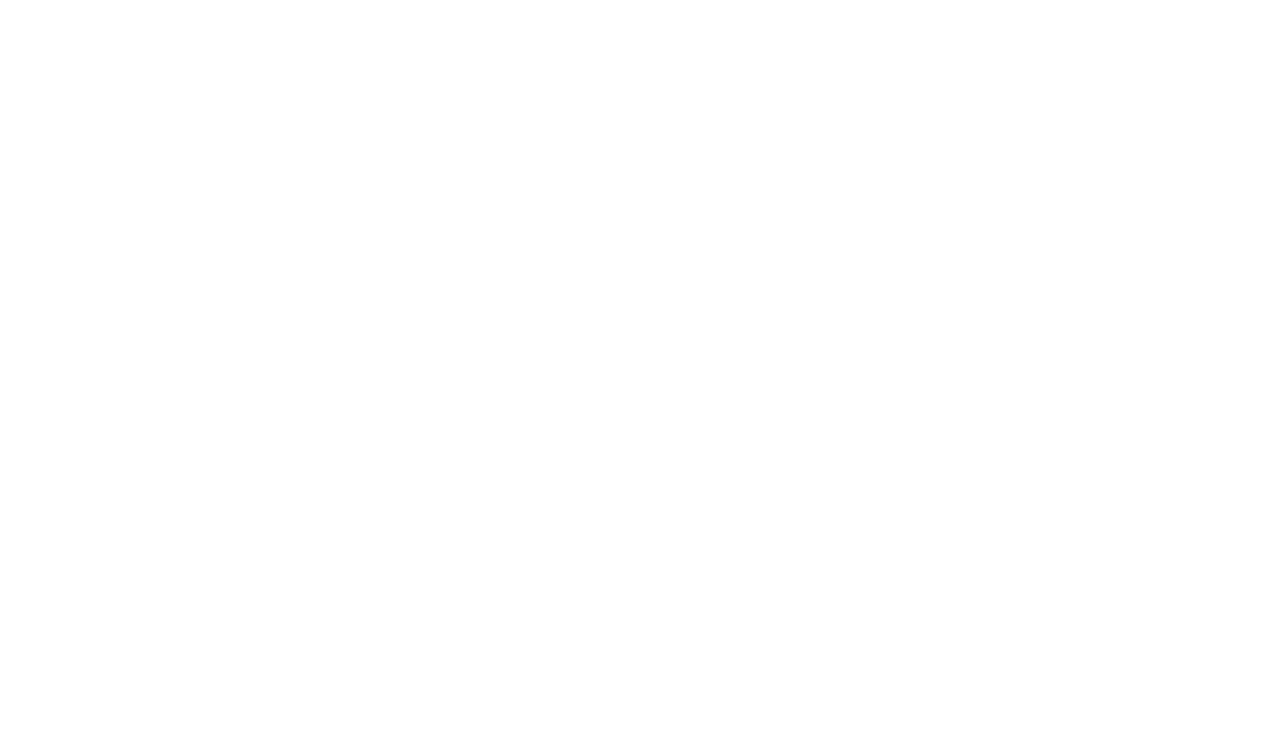
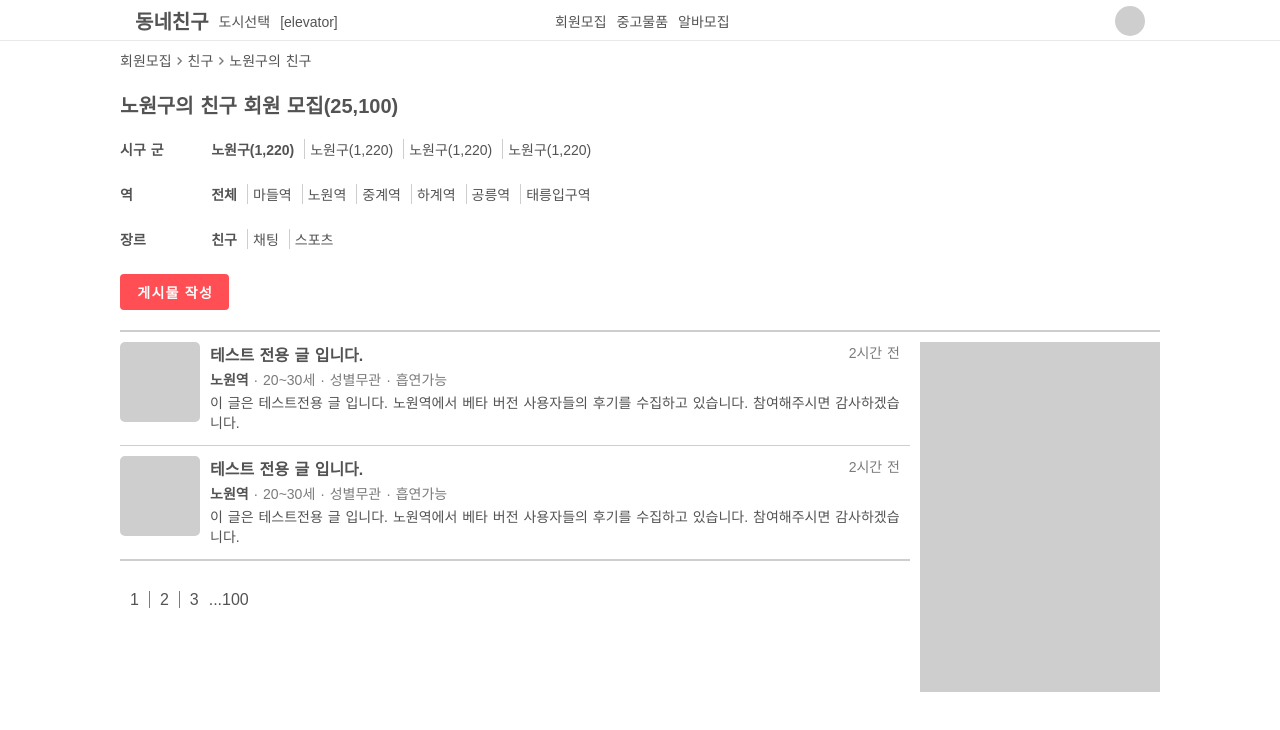
Before and after one commit to demain18/wehobby-client, a Nuxt app: page /board in a window 1280 px wide. Before the commit this address had no page. Shown: the top 730 px of the page. Built offline with nearby package versions, Linux system fonts and the light colour scheme.

Commit message:
commit
index, board 싱크작업 및 보수

```diff
--- a/assets/css/board.css
+++ b/assets/css/board.css
@@ -1,6 +1,7 @@
 #wrap {
 /*    border: 1px solid gray;*/
-    margin-top: 0px;
+    margin-top: 40px!important; /* Header Height */
+    padding-top: 10px!important; /* Wrap Breadcrumbs Distance */
 }
 
 
@@ -20,14 +21,19 @@
     cursor: pointer;
 }
 
+#wrap .sel-filter .bread-crumb .v-icon {
+    position: relative;
+    top: -1px;
+}
+
 #wrap .sel-filter h2 {
-    margin: 10px 0px 30px 0px;
+    margin: 20px 0px 20px 0px;
 }
 
 #wrap .sel-filter .filter {
     display: flex;
     font-size: 14px;
-    margin-bottom: 30px;
+    margin-bottom: 15px;
 }
 
 #wrap .sel-filter .filter div {
@@ -82,8 +88,17 @@
 }
 
 #wrap .wrap-split .sel-snb {
-    flex-basis: 240px;
+    /* flex-basis: 310px; */
+    min-width: 240px;
     min-height: 350px;
     background-color: #cecece;
     margin-top: 10px;
 }
+
+
+/* SNB */
+
+#wrap .snb {
+    min-width: 240px;
+    margin-top: 10px;
+}
--- a/assets/css/common.scss
+++ b/assets/css/common.scss
@@ -1,6 +1,7 @@
 $border: #cecece;
 $main: #ff4e54;
-$def: #616161;
+$main2: #ff7b7f;
+$def: #535353; // 밝기 좀 내렸음
 $gray2: #7b7b7b;
 
 @font-face {
@@ -12,7 +13,7 @@
   margin: 0%;
   //    color: #272727;
   color: $def;
-    font-family: notoKr, sans-serif!important;
+  font-family: notoKr, sans-serif !important;
   font-size: 16px;
 }
 
@@ -51,14 +52,14 @@
 /* Nuxt Componetns */
 
 a {
-    color: $def!important;
+  color: $def !important;
   text-decoration: none;
   transition: 0.1s;
-    padding: 0px!important;
+  padding: 0px !important;
 }
 
 a:hover {
-    color: #cecece!important;
+  color: #cecece !important;
 }
 
 input.input-text {
@@ -67,6 +68,12 @@
   border-radius: 3px;
   border: 1px solid $border;
   padding-left: 10px;
+}
+
+button.btn-main-color {
+  background-color: $main !important;
+  color: #ffffff !important;
+  font-weight: bold !important;
 }
 
 
@@ -78,9 +85,7 @@
   min-height: 500px;
   margin: 0 auto;
   position: relative;
-//    top: 50px;
   padding-bottom: 300px;
-//    border: 1px solid #ffffff;
 }
 
 
@@ -328,7 +333,7 @@
   padding: 0px 10px;
   //    line-height: 50px;
   //    text-align: center;
-    height:17px;
+  height: 17px;
   border-right: 1px solid $gray2;
   cursor: pointer;
 }
@@ -337,6 +342,55 @@
   border-right: 0px;
 }
 
-.paging-wrap .exten {
+.paging-wrap .exten {}
 
+
+/* Liners */
+#wrap .list-header {
+  /*    display: flex;*/
+  /*    flex-direction: row;*/
+  /*    padding: 0px 10px;*/
+  /*    margin-bottom: 8px;*/
 }
+
+#wrap .list-header-line {
+  border-bottom: 2px solid #cecece;
+  padding-bottom: 8px;
+  margin-bottom: 10px;
+}
+
+#wrap .list-header .title {
+  /*    float: right;*/
+  font-size: 20px;
+  font-weight: bold;
+}
+
+#wrap .list-header .btn-more {
+  float: right;
+  position: relative;
+  top: 2px;
+  /*    line-height: 30px;*/
+}
+
+
+/* SNB */
+
+#wrap .snb {
+  min-width: 240px;
+  height: 370px;
+  margin-left: 18px;
+}
+
+#wrap .snb .ad {
+  width: 100%;
+  height: 370px;
+  /*    border: 1px solid #cecece;*/
+  background-image: url("~assets/img/unnamed.png");
+  background-size: contain;
+  background-position: center;
+  /*    text-align: center;*/
+  border: 1px solid #cecece;
+  border-radius: 3px;
+  /*    border: 3px solid blue;*/
+  margin-bottom: 50px;
+}
--- a/assets/css/mobile/index.css
+++ b/assets/css/mobile/index.css
@@ -22,6 +22,7 @@
 @media (max-width: 575px) {
 
     /* Banner */
+
     #banner .wrap .form {
         display: flex;
         flex-wrap: wrap;
@@ -29,14 +30,21 @@
     }
 
     #banner .wrap .form h1 {
+        width: 100%;
         margin-right: 0px;
-        width: 100%;
+        margin-bottom: 15px;
+        font-size: 30px;
         text-align: center;
     }
 
-    #banner .wrap .form button {
-        width: 60px;
-        /*        margin-left: 0px;*/
+    #banner .wrap .content {
+        font-size: 28px;
+        text-align: center;
+        color: white;
+        position: relative;
+        top: 100px;
+
+        top: 70px;
     }
 
 
--- a/components/Gnb.vue
+++ b/components/Gnb.vue
@@ -1,5 +1,4 @@
 <template>
-  <div>
   <div id="gnb">
     <div class="wrap">
 
@@ -24,29 +23,6 @@
       </div>
 
     </div>
-    </div>
-
-    <!-- <v-navigation-drawer v-model="drawer" absolute bottom temporary>
-      <v-list nav dense>
-        <v-list-item-group v-model="group" active-class="deep-purple--text text--accent-4">
-          <v-list-item>
-            <v-list-item-title>Foo</v-list-item-title>
-          </v-list-item>
-
-          <v-list-item>
-            <v-list-item-title>Bar</v-list-item-title>
-          </v-list-item>
-
-          <v-list-item>
-            <v-list-item-title>Fizz</v-list-item-title>
-          </v-list-item>
-
-          <v-list-item>
-            <v-list-item-title>Buzz</v-list-item-title>
-          </v-list-item>
-        </v-list-item-group>
-      </v-list>
-    </v-navigation-drawer> -->
   </div>
 </template>
 
--- /dev/null
+++ b/components/GnbMobile.vue
@@ -0,0 +1,43 @@
+<template>
+  <v-navigation-drawer v-model="drawer" absolute bottom temporary>
+    <v-list nav dense>
+      <v-list-item-group v-model="group" active-class="deep-purple--text text--accent-4">
+        <v-list-item>
+          <v-list-item-title>Foo</v-list-item-title>
+        </v-list-item>
+
+        <v-list-item>
+          <v-list-item-title>Bar</v-list-item-title>
+        </v-list-item>
+
+        <v-list-item>
+          <v-list-item-title>Fizz</v-list-item-title>
+        </v-list-item>
+
+        <v-list-item>
+          <v-list-item-title>Buzz</v-list-item-title>
+        </v-list-item>
+      </v-list-item-group>
+    </v-list>
+  </v-navigation-drawer>
+</template>
+
+<script>
+  export default {
+    // data: () => ({
+    //   drawer: false,
+    //   group: null,
+    // }),
+
+    // watch: {
+    //   group() {
+    //     this.drawer = false
+    //   },
+    // },
+  }
+
+</script>
+
+<style lang="scss">
+  @import '~assets/css/common.scss';
+</style>
--- /dev/null
+++ b/pages/board.vue
@@ -0,0 +1,123 @@
+<template>
+  <div>
+    <Gnb />
+    <!-- <GnbMobile /> -->
+
+    <div id="wrap">
+      <div class="sel-filter">
+        <p class="bread-crumb">
+          <nuxt-link to="">회원모집</nuxt-link>
+          <v-icon small>mdi-chevron-right</v-icon>
+          <nuxt-link to="">친구</nuxt-link>
+          <v-icon small>mdi-chevron-right</v-icon>
+          <nuxt-link to="">노원구의 친구</nuxt-link>
+        </p>
+        <h2>
+          노원구의 친구 회원 모집(25,100)
+        </h2>
+        <div class="filter">
+          <div class="header">시구 군</div>
+          <div class="content">
+            <span class="active">노원구(1,220)</span>
+            <span>노원구(1,220)</span>
+            <span>노원구(1,220)</span>
+            <span>노원구(1,220)</span>
+          </div>
+        </div>
+        <div class="filter">
+          <div class="header">역</div>
+          <div class="content">
+            <span class="active"><nuxt-link to="">전체</nuxt-link></span>
+            <span><nuxt-link to="">마들역</nuxt-link></span>
+            <span><nuxt-link to="">노원역</nuxt-link></span>
+            <span><nuxt-link to="">중계역</nuxt-link></span>
+            <span><nuxt-link to="">하계역</nuxt-link></span>
+            <span><nuxt-link to="">공릉역</nuxt-link></span>
+            <span><nuxt-link to="">태릉입구역</nuxt-link></span>
+          </div>
+        </div>
+        <div class="filter">
+          <div class="header">장르</div>
+          <div class="content">
+            <span class="active">친구</span>
+            <span>채팅</span>
+            <span>스포츠</span>
+          </div>
+        </div>
+        <!--
+        <table>
+            <tr>
+                <td class="header">시구 군</td>
+                <td class="content">
+                    <span>노원구</span>
+                    <span>강북구</span>
+                    <span>강남구</span>
+                </td>
+            </tr>
+        </table>
+-->
+        <!-- <button class="button">
+          게시물 작성
+        </button> -->
+        <v-btn depressed class="btn-main-color">
+          게시물 작성
+        </v-btn>
+      </div>
+      <div class="wrap-split">
+        <div class="sel-content">
+          <div class="article-wrap">
+            <div class="article-list">
+              <div class="img-repre"></div>
+              <div class="content">
+                <p class="title">테스트 전용 글 입니다.</p>
+                <p class="info"><span>노원역</span> · 20~30세 · 성별무관 · 흡연가능</p>
+                <p class="txt">이 글은 테스트전용 글 입니다. 노원역에서 베타 버전 사용자들의 후기를 수집하고 있습니다. 참여해주시면 감사하겠습니다.</p>
+                <span class="time">2시간 전</span>
+              </div>
+            </div>
+            <div class="article-list">
+              <div class="img-repre"></div>
+              <div class="content">
+                <p class="title">테스트 전용 글 입니다.</p>
+                <p class="info"><span>노원역</span> · 20~30세 · 성별무관 · 흡연가능</p>
+                <p class="txt">이 글은 테스트전용 글 입니다. 노원역에서 베타 버전 사용자들의 후기를 수집하고 있습니다. 참여해주시면 감사하겠습니다.</p>
+                <span class="time">2시간 전</span>
+              </div>
+            </div>
+          </div>
+          <div class="paging-wrap">
+            <div class="count">
+              <div>1</div>
+              <div>2</div>
+              <div>3</div>
+            </div>
+            <div class="exten">...100</div>
+          </div>
+        </div>
+        <div class="sel-snb"></div>
+      </div>
+    </div>
+  </div>
+</template>
+
+<script>
+  import Vue from 'vue'
+  import Vuetify from 'vuetify'
+
+  export default {
+    data: () => ({
+      // empty
+    }),
+    mounted() {
+      Vue.use(Vuetify);
+    }
+  }
+
+</script>
+
+<style scoped lang="scss">
+  @import '~assets/css/common.scss';
+  @import '~assets/css/board.css';
+  @import '~assets/css/mobile/board.css';
+
+</style>
--- a/pages/elevator/index.vue
+++ b/pages/elevator/index.vue
@@ -3,6 +3,7 @@
     <h1>This is elevator page.</h1>
     <ul class="list">
       <li><nuxt-link to="/">Main</nuxt-link></li>
+      <li><nuxt-link to="/board">Board</nuxt-link></li>
       <li><nuxt-link to="/test">Test</nuxt-link></li>
     </ul>
   </div>
--- a/pages/index.vue
+++ b/pages/index.vue
@@ -1,7 +1,7 @@
 <template>
   <div>
     <Gnb />
-
+    <!-- <GnbMobile /> -->
     <div id="banner">
       <div class="banner-img"></div>
       <div class="wrap">
@@ -68,6 +68,7 @@
                 <p class="item"><nuxt-link to="" class="item">식당/카페</nuxt-link></p>
                 <p class="item"><nuxt-link to="" class="item">여행</nuxt-link></p>
                 <p class="item"><nuxt-link to="" class="item">스포츠</nuxt-link></p>
+                <p class="item"><nuxt-link to="" class="item">미팅</nuxt-link></p>
                 <p class="item"><nuxt-link to="" class="item">밴드/음악</nuxt-link></p>
                 <p class="item"><nuxt-link to="" class="item">게임</nuxt-link></p>
                 <p class="item"><nuxt-link to="" class="item">애니메이션</nuxt-link></p>
@@ -90,7 +91,7 @@
                 <p class="item"><nuxt-link to="" class="item">요리</nuxt-link></p>
                 <p class="item"><nuxt-link to="" class="item">음악/댄스</nuxt-link></p>
                 <p class="item"><nuxt-link to="" class="item">스포츠</nuxt-link></p>
-                <p class="item"><nuxt-link to="" class="item">컴퓨터</nuxt-link></p>
+                <p class="item"><nuxt-link to="" class="item">컴퓨터/IT</nuxt-link></p>
                 <p class="item"><nuxt-link to="" class="item">엔터테인먼트</nuxt-link></p>
               </div>
               <div class="list">
```
Also changed, not shown: assets/css/index.css (+2 -44 lines). Lines whose indentation alone changed are shown as unchanged.
